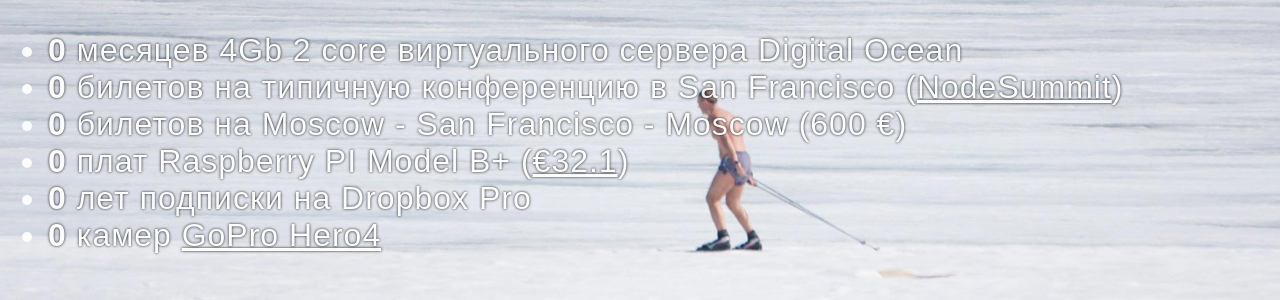
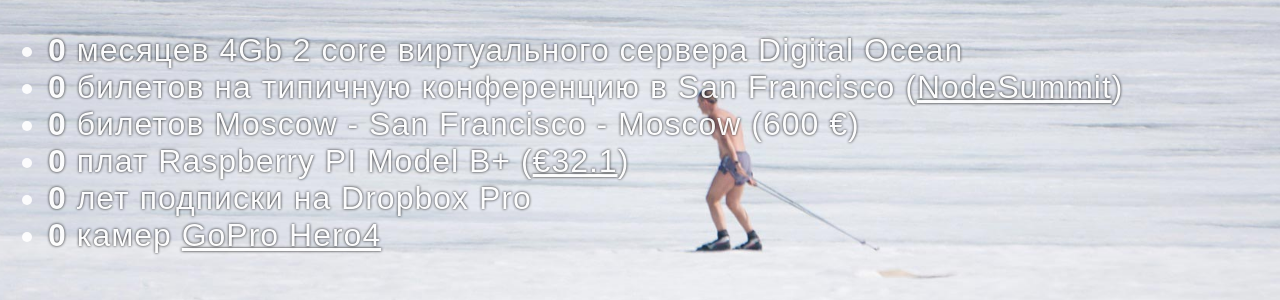
Before and after one commit to ptmt/ptmt.github.com, a Jekyll site: the page ruble/index.html, which Jekyll copies as it is, in a window 1280 px wide. Shown: the part 349-649 px from the top of the page. Built offline with Jekyll 4.4.1, drawn with Linux system fonts in a browser that asks for light colours; Markdown is read by kramdown in place of the engine named in the settings.

Commit message:
Update index.html

```diff
--- a/ruble/index.html
+++ b/ruble/index.html
@@ -92,7 +92,7 @@
   <ul class="details note">
     <li><span class="detail-1">0</span> месяцев 4Gb 2 сore виртуального сервера Digital Ocean
     <li><span class="detail-2">0</span> билетов на типичную конференцию в San Francisco (<a href="http://nodesummit.com/registration/">NodeSummit</a>)
-    <li><span class="detail-3">0</span> билетов на Moscow - San Francisco - Moscow (600 €)
+    <li><span class="detail-3">0</span> билетов Moscow - San Francisco - Moscow (600 €)
     <li><span class="detail-4">0</span> плат Raspberry PI Model B+ (<a href="http://www.element14.com/community/community/raspberry-pi">€32.1</a>)
     <li><span class="detail-5">0</span> лет подписки на Dropbox Pro
     <li><span class="detail-6">0</span> камер <a href="http://shop.gopro.com/Marketing/hero4">GoPro Hero4</a>
```
